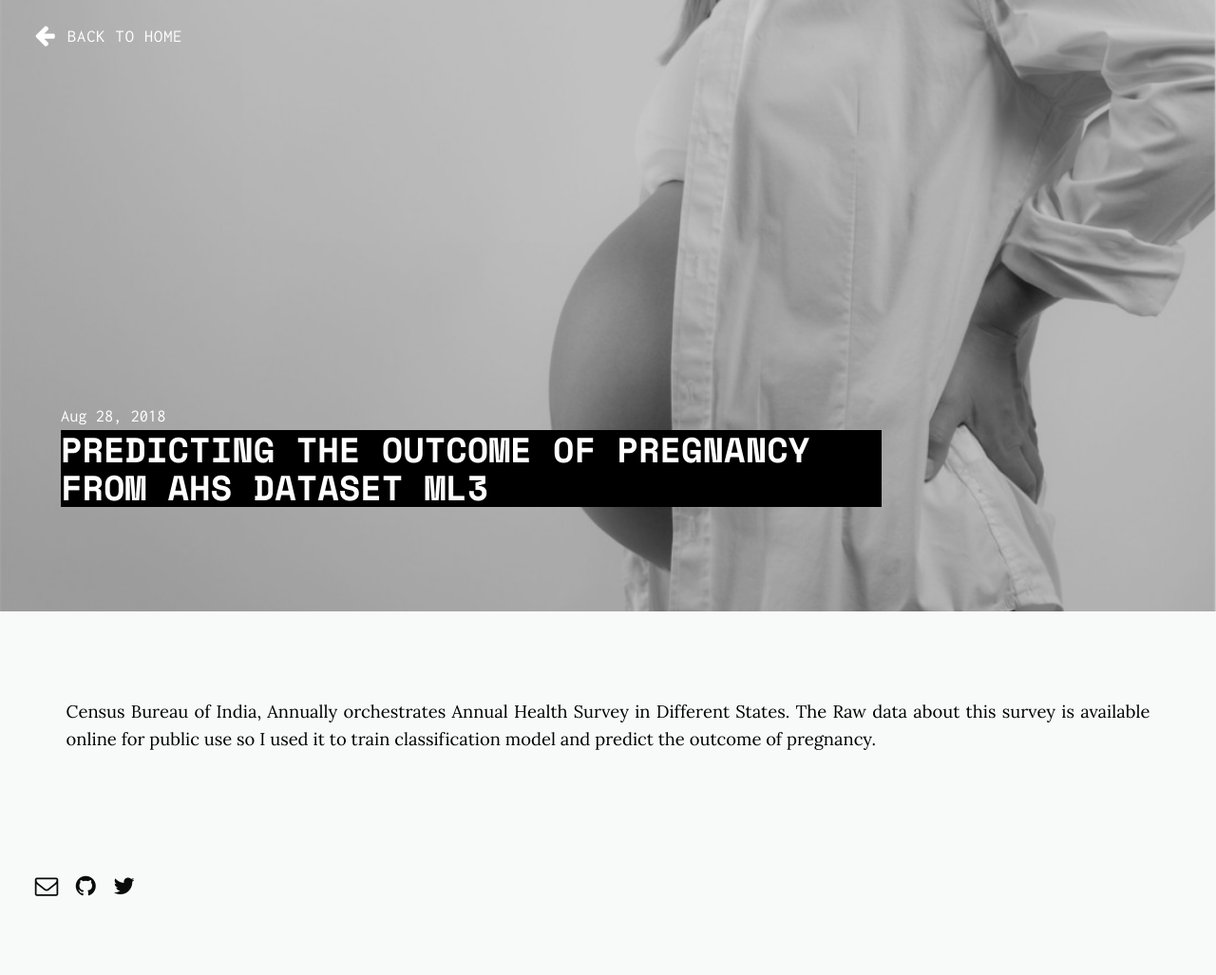
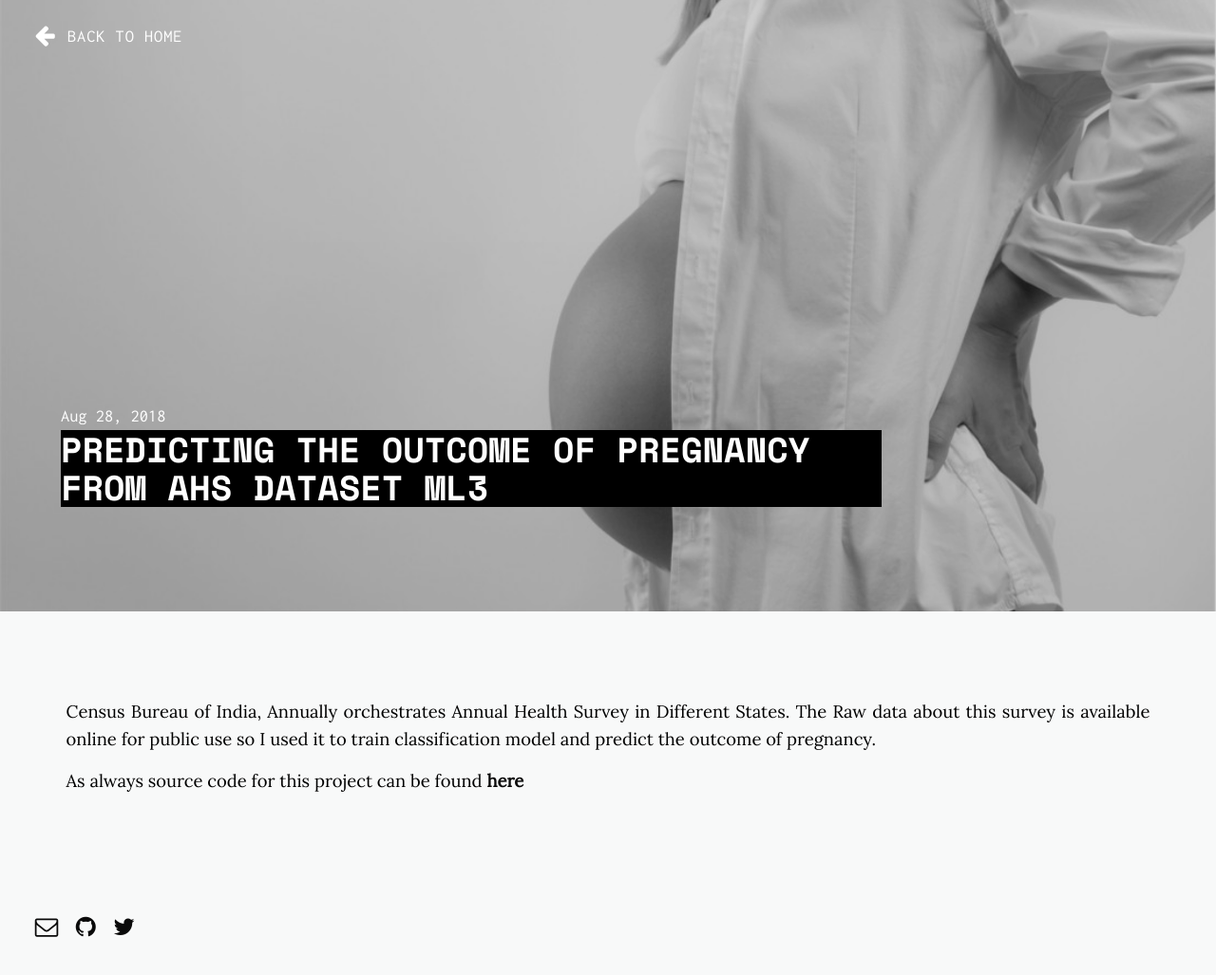
Before and after one commit to daftengineer/daftengineer.github.io, a Jekyll site: the page built from _posts/2018-08-28-outcome-of-pregnancy.markdown, in a window 1280 px wide. Shown: the whole page at 95% size. Built offline with Jekyll 4.4.1, drawn with Linux system fonts in a browser that asks for light colours; nearby versions of some CDN libraries; before the commit the page ends 984 px from its top, so only the background shows below that.

Commit message:
Update 2018-08-28-outcome-of-pregnancy.markdown

```diff
--- a/_posts/2018-08-28-outcome-of-pregnancy.markdown
+++ b/_posts/2018-08-28-outcome-of-pregnancy.markdown
@@ -10,7 +10,7 @@
 <div style="color:black;"><p></p>
 
 <p style="text-align:justify;">Census Bureau of India, Annually orchestrates Annual Health Survey in Different States. The Raw data about this survey is available online for public use so I used it to train classification model and predict the outcome of pregnancy.</p>
-<p style="text-align:justify;"></p>
+<p style="text-align:justify;">As always source code for this project can be found <a href="https://github.com/daftengineer/MachineLearningProjects/blob/master/PregnancyOutcome.scala">here</a></p>
 <p style="text-align:justify;"></p>
 <p style="text-align:justify;"></p>
 <p style="text-align:justify;"></p>
```
